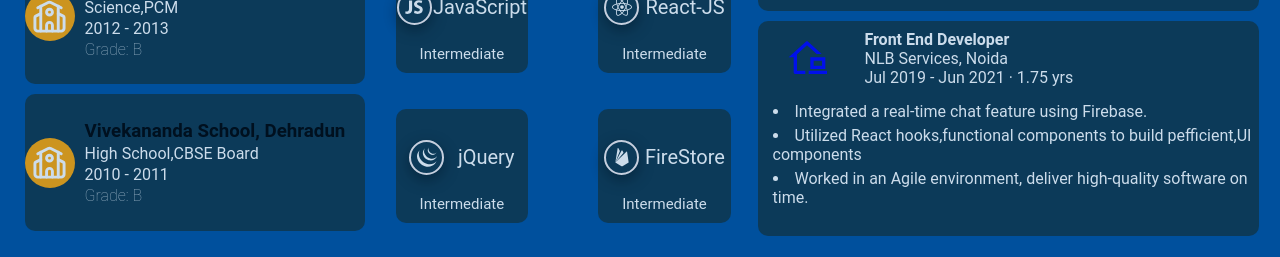
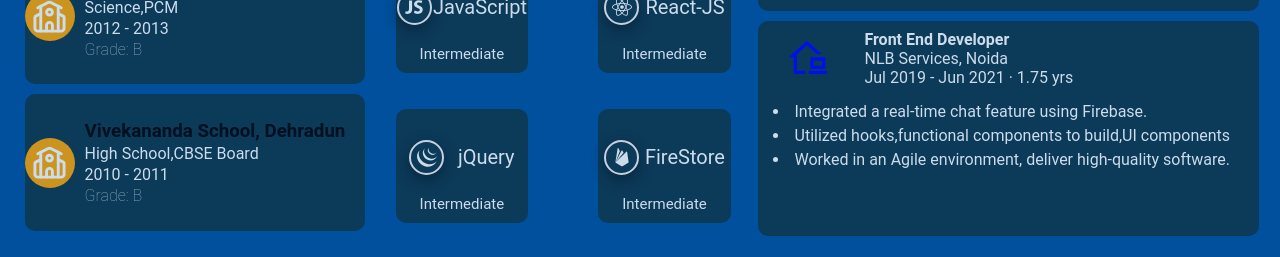
Before and after one commit to iamdeepak123/portfoliosite, a React (Create React App) app: page / in a window 1280 px wide. Shown: the part 1180-1437 px from the top of the page. Built offline with nearby package versions, Linux system fonts and the light colour scheme.

Commit message:
Updated Contact form and about me page

```diff
--- a/src/Components/AboutMe.jsx
+++ b/src/Components/AboutMe.jsx
@@ -189,9 +189,9 @@
 
                 <div className="exp_part2">
                   <li>Integrated a real-time chat feature using Firebase.</li>
-                  <li>Utilized React hooks,functional components to build pefficient,UI components</li>
+                  <li>Utilized hooks,functional components to build,UI components</li>
                   <li>Worked in an Agile environment, deliver
-                  high-quality software on time.</li>
+                  high-quality software.</li>
 
                 </div>
 
```
